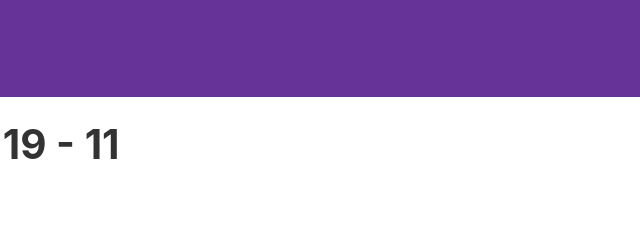
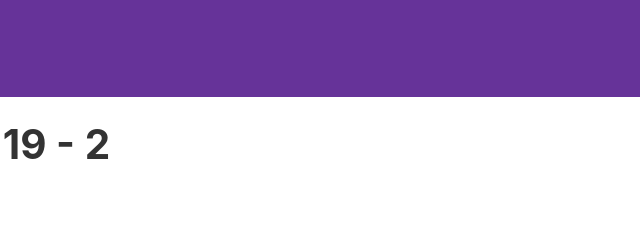
Before and after one commit to jade-framework/gatsby-default, a Gatsby site: page / in a window 1280 px wide. Shown: the top 240 px of the page, 638-1278 px from the left. Built offline with nearby package versions, Linux system fonts and the light colour scheme; Gatsby itself is replaced by a stand-in of ours.

Commit message:
update index

```diff
--- a/src/pages/index.js
+++ b/src/pages/index.js
@@ -8,7 +8,7 @@
 const IndexPage = () => (
   <Layout>
     <SEO title="Home" />
-    <h1>STAGING UPDATE AUG 19 - 11</h1>
+    <h1>STAGING UPDATE AUG 19 - 2</h1>
     <h2>Hi people</h2>
     <p>Welcome to your new Gatsby site.</p>
     <p>Now go build something great.</p>
```
